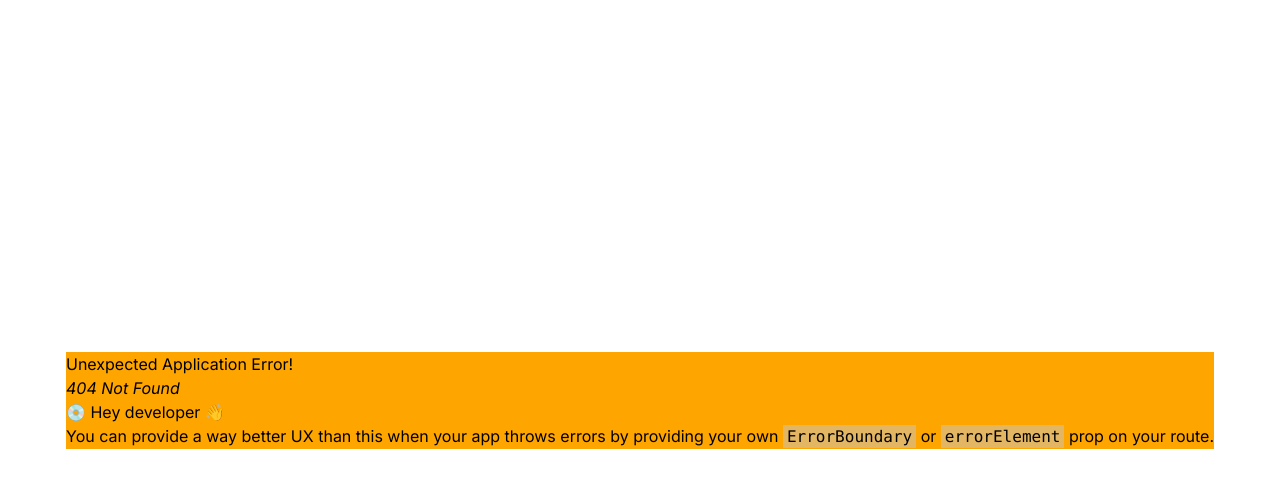
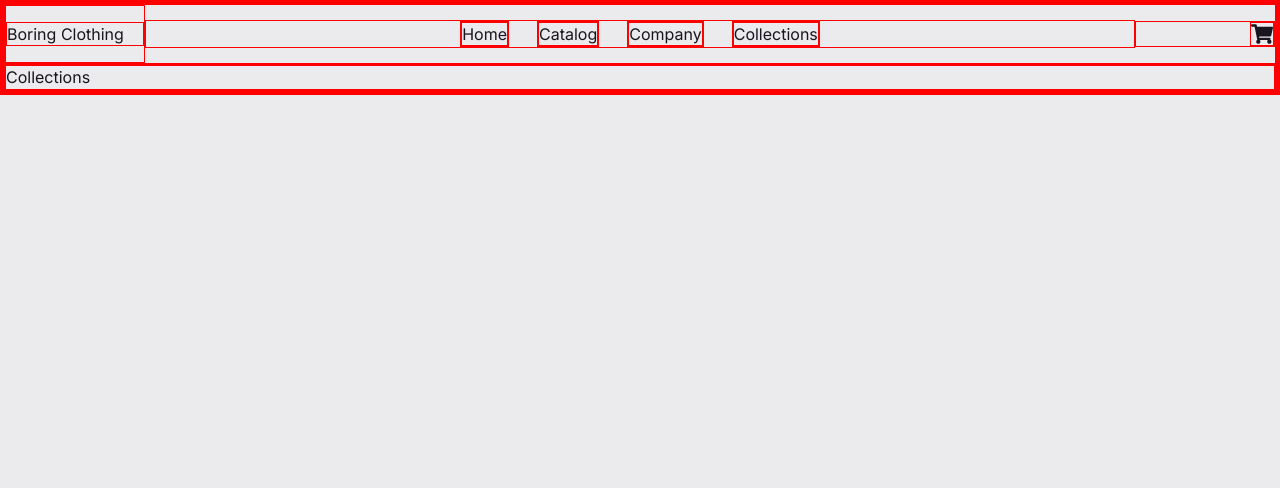
Before and after one commit to kimicasamina/boring-clothing-store-react, a React (Vite) app: page /collections in a window 1280 px wide. Before the commit this address had no page. Shown: the top 488 px of the page. Built offline with nearby package versions, Linux system fonts and the light colour scheme.

Commit message:
added navbar

```diff
--- /dev/null
+++ b/src/components/navbar/index.jsx
@@ -0,0 +1,32 @@
+import React from "react";
+import { Link } from "react-router-dom";
+import { FaShoppingCart } from "react-icons/fa";
+
+export default function Navbar() {
+  return (
+    <nav className="flex-1 w-full max-w-screen-desktop flex justify-between items-center ">
+      <div className="branding w-[140px] py-4">
+        <p className="text-md">Boring Clothing</p>
+      </div>
+
+      <ul className="flex-1 flex justify-center gap-x-7">
+        <Link to="/">
+          <li className="">Home</li>
+        </Link>
+        <Link to="/catalog">
+          <li className="">Catalog</li>
+        </Link>
+        <Link to="/company">
+          <li className="">Company</li>
+        </Link>
+        <Link to="/collections">
+          <li className="">Collections</li>
+        </Link>
+      </ul>
+
+      <div className="w-[140px] flex justify-end">
+        <FaShoppingCart className="w-6 h-6 " />
+      </div>
+    </nav>
+  );
+}
--- a/src/index.css
+++ b/src/index.css
@@ -7,11 +7,17 @@
 @tailwind utilities;
 
 @layer base {
+  *,
+  *::before,
+  *::after {
+    margin: 0;
+    padding: 0;
+    box-sizing: border-box;
+    border: solid 1px red;
+  }
+
   #root {
-    max-width: 1280px;
-    margin: 0 auto;
-    background-color: orange;
-    /* padding: 2rem; */
+    width: 100%;
   }
 
   :root {
@@ -19,35 +25,41 @@
     line-height: 1.5;
     font-weight: 400;
 
-    --color-cream: 34, 61, 83;
+    /* --primary: blue;
+    --secondary: yellow;
+    --secondary-100: #dada00;
+    --white: #fff;
+    --black: #000000; */
+
+    --color-purple-dark: 267deg 18% 10% /1;
+    --color-purple-saturated: 295deg 11% 22% /1;
+    --color-gray-base: 255deg 5% 34% /1;
+    --color-light: 270deg 5% 92% /1;
+    --color-light-darken: 257deg 4% 62% /1;
+
+    /* --color-cream: 34, 61, 83;
     --color-beige: 23, 75, 78;
     --color-orange: 14, 84, 55;
     --color-green: 163, 70, 15;
     --color-gold: 36, 77, 53;
-    --color-white: 0, 0, 100;
+    --color-white: 0, 0, 100; */
 
     --font-inter: "Inter", sans-serif;
     --font-ibm: "IBM Plex Sans", sans-serif;
   }
 
-  a {
-    font-weight: 500;
-    color: theme(colors.gold);
-    text-decoration: inherit;
-  }
-
-  a:hover {
-    color: theme(colors.orange);
-  }
-
   body {
     margin: 0;
+    padding: 0;
     display: flex;
-    place-items: center;
+    justify-content: center;
     width: 100%;
-    max-width: 1440px;
+    line-height: 1.4;
+    @apply bg-light-base;
+    @apply text-purple-dark;
+    /* max-width: 1280px;
     margin: 0 auto;
-    min-height: 100vh;
+    min-height: 100vh; */
   }
 
   h1 {
@@ -55,26 +67,11 @@
     line-height: 1.1;
   }
 
-  button {
-    border-radius: 8px;
-    border: 1px solid transparent;
-    padding: 0.6em 1.2em;
-    font-size: 1em;
-    font-weight: 500;
-    font-family: inherit;
-    background-color: theme(colors.white);
-    cursor: pointer;
-    transition: all 0.25s;
-  }
-
-  button:hover {
-    border-color: theme(colors.orange);
-  }
-
-  button:focus,
-  button:focus-visible {
-    outline: 4px auto -webkit-focus-ring-color;
-  }
+  /* .container {
+    background-color: rgb(250, 200, 109);
+    @apply flex flex-col;
+    @apply p-4 md:p-20;
+  } */
 }
 
 @layer components {
--- /dev/null
+++ b/src/pages/collections/index.jsx
@@ -0,0 +1,5 @@
+import React from "react";
+
+export default function Collections() {
+  return <div>Collections</div>;
+}
--- a/src/pages/home/index.jsx
+++ b/src/pages/home/index.jsx
@@ -1,5 +1,34 @@
 import React from "react";
+import { hero } from "../../assets/image";
 
 export default function Home() {
-  return <div>Home</div>;
+  return (
+    <div className="container py-12 flex-1 h-screen flex flex-col">
+      <h1 className="font-serif font-normal text-7xl text-center mb-2">
+        ENEMY OF EXCITING
+      </h1>
+      <div className="flex w-full flex-wrap gap-4 text-2x justify-center items-center ">
+        <p className="adjective font-poppins font-normal">monotonoes</p>
+        <p className="adjective font-poppins font-normal">repetitive</p>
+        <p className="adjective font-poppins font-normal">simple</p>
+        <p className="adjective font-poppins font-normal">stereotyped</p>
+        <p className="adjective font-poppins font-normal">effective</p>
+        <p className="adjective font-poppins font-normal">minimal</p>
+        <p className="adjective font-poppins font-normal">flat</p>
+      </div>
+
+      <img src={hero} alt="" className="" />
+
+      {/* <div className="flex-1 min-h-[250px] w-[50vh] items-center mx-auto bg-bkg-white mt-12 relative ">
+
+        <Image
+          src={hero}
+          fill={true}
+          className="object-cover"
+          alt="solid black longsleeve image"
+          // style={{ objectFit: "cover" }}
+        />
+      </div> */}
+    </div>
+  );
 }
--- a/src/pages/layout/RootLayout.jsx
+++ b/src/pages/layout/RootLayout.jsx
@@ -1,13 +1,18 @@
 import React from "react";
 import { Outlet } from "react-router-dom";
 
+import Navbar from "../../components/navbar";
+
 export default function RootLayout() {
   return (
-    <>
-      <nav className="">Navigation</nav>
+    <div
+      id="rootLayout"
+      className="w-full max-w-screen-desktop mx-auto flex flex-col"
+    >
+      <Navbar />
       <main className="">
         <Outlet />
       </main>
-    </>
+    </div>
   );
 }
--- a/src/routes/index.jsx
+++ b/src/routes/index.jsx
@@ -6,6 +6,7 @@ import Home from "../pages/home";
 import Catalog from "../pages/catalog";
 import Company from "../pages/company";
 import Checkout from "../pages/checkout";
+import Collections from "../pages/collections";
 
 export const router = createBrowserRouter([
   {
@@ -26,6 +27,10 @@ export const router = createBrowserRouter([
         element: <Company />,
       },
       {
+        path: "/collections",
+        element: <Collections />,
+      },
+      {
         path: "/checkout",
         element: <Checkout />,
       },
--- a/tailwind.config.js
+++ b/tailwind.config.js
@@ -3,12 +3,22 @@ export default {
   content: ["./index.html", "./src/**/*.{js,ts,jsx,tsx}"],
   theme: {
     colors: {
-      cream: "rgb(var(--color-cream), <alpha-value>)",
-      beige: "rgb(var(--color-beige), <alpha-value>)",
-      orange: "rgb(var(--color-orange), <alpha-value>)",
-      green: "rgb(var(--color-green), <alpha-value>)",
-      gold: "rgb(var(--color-gold), <alpha-value>)",
-      white: "rgb(var(--color-white), <alpha-value>)",
+      purple: {
+        dark: "hsl(var(--color-purple-dark))",
+        saturated: "hsl(var(--color-purple-saturated))",
+      },
+      gray: {
+        base: "hsl(var(--color-gray))",
+      },
+      light: {
+        base: "hsl(var(--color-light))",
+        darken: "hsl(var(--color-light-darken))",
+      },
+    },
+    screens: {
+      mobile: "365px",
+      tablet: "800px",
+      desktop: "1440px",
     },
     fontFamily: {
       inter: "var(--font-inter)",
@@ -20,6 +30,15 @@ export default {
         "rgba(50, 50, 93, 0.25) 0px 2px 5px -1px, rgba(0, 0, 0, 0.3) 0px 1px 3px -1px",
       sketch: "rgba(0, 0, 0, 0.1) 0px 4px 12px",
     },
+    extend: {
+      spacing: {
+        "8xl": "96rem",
+        "9xl": "128rem",
+      },
+      borderRadius: {
+        "4xl": "2rem",
+      },
+    },
     // extend: {},
   },
   plugins: [],
```
